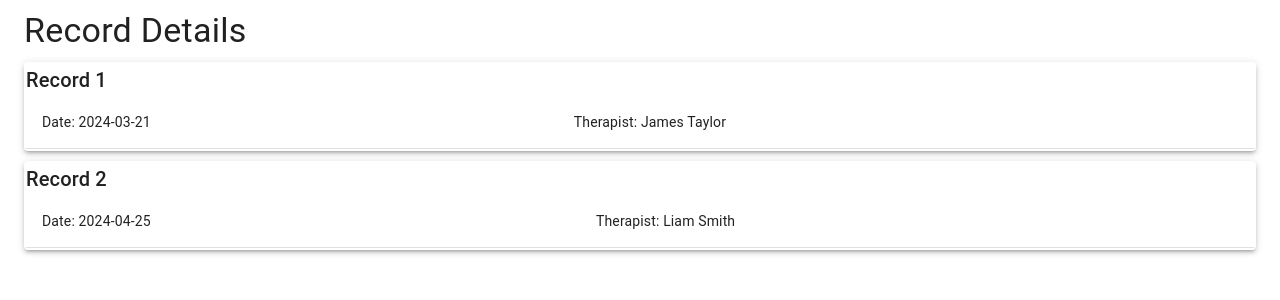
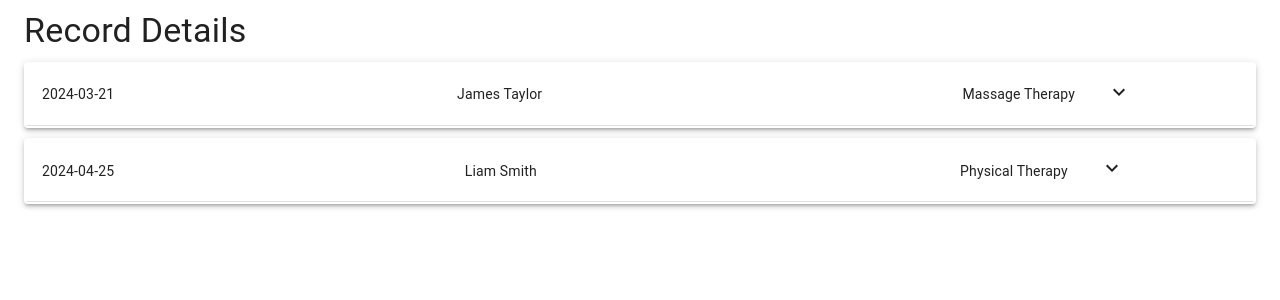
Before and after one commit to LillianChiang/mongodb-next, a Next.js app: page /editTreatmentForm/1 in a window 1280 px wide. Shown: the top 300 px of the page. Built offline with nearby package versions, Linux system fonts and the light colour scheme.

Commit message:
fix: display delected data

```diff
--- a/src/app/editTreatmentForm/[recordId]/page.tsx
+++ b/src/app/editTreatmentForm/[recordId]/page.tsx
@@ -12,6 +12,7 @@ import {
   TextField,
   Typography,
 } from '@material-ui/core';
+import KeyboardArrowDownIcon from '@mui/icons-material/KeyboardArrowDown';
 
 interface Entry {
   date: string;
@@ -38,7 +39,12 @@ const ViewRecord: React.FC<RecordDetailsProps> = ({ params }) => {
   const [loading, setLoading] = useState(true);
   const [selectedRecord, setSelectedRecord] = useState<Record | undefined>();
   const [editedRecord, setEditedRecord] = useState<Partial<Entry>>({});
-  const [recordIndex, setRecordIndex] = useState<number | null>(null);
+  const [expandedRecordIndex, setExpandedRecordIndex] = useState<number | null>(
+    null,
+  );
+  const [expandedRecordIndices, setExpandedRecordIndices] = useState<number[]>(
+    [],
+  );
 
   useEffect(() => {
     fetch('/records.json')
@@ -60,17 +66,29 @@ const ViewRecord: React.FC<RecordDetailsProps> = ({ params }) => {
 
   const handleInputChange = (
     field: keyof Entry,
-    value: string | number | boolean
+    value: string | number | boolean,
   ) => {
     setEditedRecord((prev) => ({ ...prev, [field]: value }));
   };
 
   const handleTableClick = (index: number) => {
-    setRecordIndex(index);
+    setExpandedRecordIndices((prevIndices) => {
+      if (prevIndices.includes(index)) {
+        // If the clicked record is already expanded, collapse it
+        return prevIndices.filter((idx) => idx !== index);
+      } else {
+        // Expand the clicked record
+        return [...prevIndices, index];
+      }
+    });
   };
 
   const handleSaveClick = () => {
     console.log('Record details saved:', editedRecord);
+  };
+
+  const handleCancelClick = () => {
+    setEditedRecord(selectedRecord?.entries[expandedRecordIndex ?? 0] ?? {});
   };
 
   if (loading) return <Typography>Loading records...</Typography>;
@@ -83,21 +101,31 @@ const ViewRecord: React.FC<RecordDetailsProps> = ({ params }) => {
       </Typography>
 
       {selectedRecord.entries.map((entry: Entry, index: number) => (
-        <Paper key={index} elevation={3} style={{ marginBottom: 10, padding: 2 }}>
-          <Typography variant="h6">Record {index + 1}</Typography>
+        <Paper
+          key={index}
+          elevation={3}
+          style={{ marginBottom: 10, padding: 2 }}
+        >
           <Table>
             <TableBody>
-            <TableRow key={selectedRecord.id} onClick={() => handleTableClick(index)}>
+              <TableRow
+                key={selectedRecord.id}
+                onClick={() => handleTableClick(index)}
+              >
                 <TableCell component="th" scope="row">
-                  Date: {entry.date}
+                  {entry.date}
                 </TableCell>
-                <TableCell>Therapist: {entry.therapist}</TableCell>
+                <TableCell align="center">{entry.therapist}</TableCell>
+                <TableCell align="right">{entry.treatment_type}</TableCell>
+                <TableCell>
+                  <div onClick={() => handleTableClick(index)}>
+                    <KeyboardArrowDownIcon />
+                  </div>
+                </TableCell>
               </TableRow>
-            </TableBody>
-          </Table>
-        </Paper>
-      ))}
-{recordIndex !== null && records && (
+              {expandedRecordIndices.includes(index) && (
+                <TableRow key={`expanded-row-${index}`}>
+                  <TableCell colSpan={4}>
                     <form>
                       <Grid container spacing={2}>
                         <Grid item xs={6}>
@@ -111,83 +139,131 @@ const ViewRecord: React.FC<RecordDetailsProps> = ({ params }) => {
                         <Grid item xs={6}>
                           <TextField
                             label="date"
-              value={records[recordIndex].entries[recordIndex].date}
+                            value={records[index].entries[index].date}
                             fullWidth
-              onChange={(e: React.ChangeEvent<HTMLInputElement>) =>
-                handleInputChange('date', e.target.value)}
+                            onChange={(
+                              e: React.ChangeEvent<HTMLInputElement>,
+                            ) => handleInputChange('date', e.target.value)}
                           />
                         </Grid>
                         <Grid item xs={6}>
                           <TextField
                             label="therapist"
-                  value={records[recordIndex].entries[recordIndex].therapist}
+                            value={records[index].entries[index].therapist}
                             fullWidth
-                  onChange={(e: React.ChangeEvent<HTMLInputElement>) =>
-                    handleInputChange('therapist', e.target.value)}
+                            onChange={(
+                              e: React.ChangeEvent<HTMLInputElement>,
+                            ) => handleInputChange('therapist', e.target.value)}
                           />
                         </Grid>
                         <Grid item xs={6}>
                           <TextField
                             label="treatment_type"
-                  value={records[recordIndex].entries[recordIndex].treatment_type}
+                            value={records[index].entries[index].treatment_type}
                             fullWidth
-                  onChange={(e: React.ChangeEvent<HTMLInputElement>) =>
-                    handleInputChange('treatment_type', e.target.value)}
+                            onChange={(
+                              e: React.ChangeEvent<HTMLInputElement>,
+                            ) =>
+                              handleInputChange(
+                                'treatment_type',
+                                e.target.value,
+                              )
+                            }
                           />
                         </Grid>
                         <Grid item xs={6}>
                           <TextField
                             label="assessment_content"
-                  value={records[recordIndex].entries[recordIndex].assessment_content}
+                            value={
+                              records[index].entries[index].assessment_content
+                            }
                             fullWidth
-                  onChange={(e: React.ChangeEvent<HTMLInputElement>) =>
-                    handleInputChange('assessment_content', e.target.value)}
+                            onChange={(
+                              e: React.ChangeEvent<HTMLInputElement>,
+                            ) =>
+                              handleInputChange(
+                                'assessment_content',
+                                e.target.value,
+                              )
+                            }
                           />
                         </Grid>
                         <Grid item xs={6}>
                           <TextField
                             label="treatment_content"
-                  value={records[recordIndex].entries[recordIndex].treatment_content}
+                            value={
+                              records[index].entries[index].treatment_content
+                            }
                             fullWidth
-                  onChange={(e: React.ChangeEvent<HTMLInputElement>) =>
-                    handleInputChange('treatment_content', e.target.value)}
+                            onChange={(
+                              e: React.ChangeEvent<HTMLInputElement>,
+                            ) =>
+                              handleInputChange(
+                                'treatment_content',
+                                e.target.value,
+                              )
+                            }
                           />
                         </Grid>
                         <Grid item xs={6}>
                           <TextField
                             label="cash_fees"
-                  value={records[recordIndex].entries[recordIndex].cash_fees}
+                            value={records[index].entries[index].cash_fees}
                             fullWidth
-                  onChange={(e: React.ChangeEvent<HTMLInputElement>) =>
-                    handleInputChange('cash_fees', e.target.value)}
+                            onChange={(
+                              e: React.ChangeEvent<HTMLInputElement>,
+                            ) => handleInputChange('cash_fees', e.target.value)}
                           />
                         </Grid>
                         <Grid item xs={6}>
                           <TextField
                             label="prepaid"
-                  value={records[recordIndex].entries[recordIndex].prepaid ? 'Yes' : 'No'}
+                            value={
+                              records[index].entries[index].prepaid
+                                ? 'Yes'
+                                : 'No'
+                            }
                             fullWidth
-                  onChange={(e: React.ChangeEvent<HTMLInputElement>) =>
-                    handleInputChange('prepaid', e.target.value)}
+                            onChange={(
+                              e: React.ChangeEvent<HTMLInputElement>,
+                            ) => handleInputChange('prepaid', e.target.value)}
                           />
                         </Grid>
                         <Grid item xs={6}>
                           <TextField
                             label="remarks"
-                  value={records[recordIndex].entries[recordIndex].remarks}
+                            value={records[index].entries[index].remarks}
                             fullWidth
-                  onChange={(e: React.ChangeEvent<HTMLInputElement>) =>
-                    handleInputChange('remarks', e.target.value)}
+                            onChange={(
+                              e: React.ChangeEvent<HTMLInputElement>,
+                            ) => handleInputChange('remarks', e.target.value)}
                           />
                         </Grid>
-          <Grid item xs={12}>
-            <Button variant="contained" onClick={handleSaveClick}>
+                        <Grid item xs={12} container justifyContent="center">
+                          <Button
+                            variant="contained"
+                            color="primary"
+                            onClick={handleSaveClick}
+                          >
                             SAVE
+                          </Button>
+                          <Button
+                            variant="contained"
+                            color="secondary"
+                            onClick={handleCancelClick}
+                          >
+                            CANCEL
                           </Button>
                         </Grid>
                       </Grid>
                     </form>
+                  </TableCell>
+                </TableRow>
               )}
+            </TableBody>
+          </Table>
+        </Paper>
+      ))}
     </Container>
   );
 };
```
Lines whose indentation alone changed are shown as unchanged.
